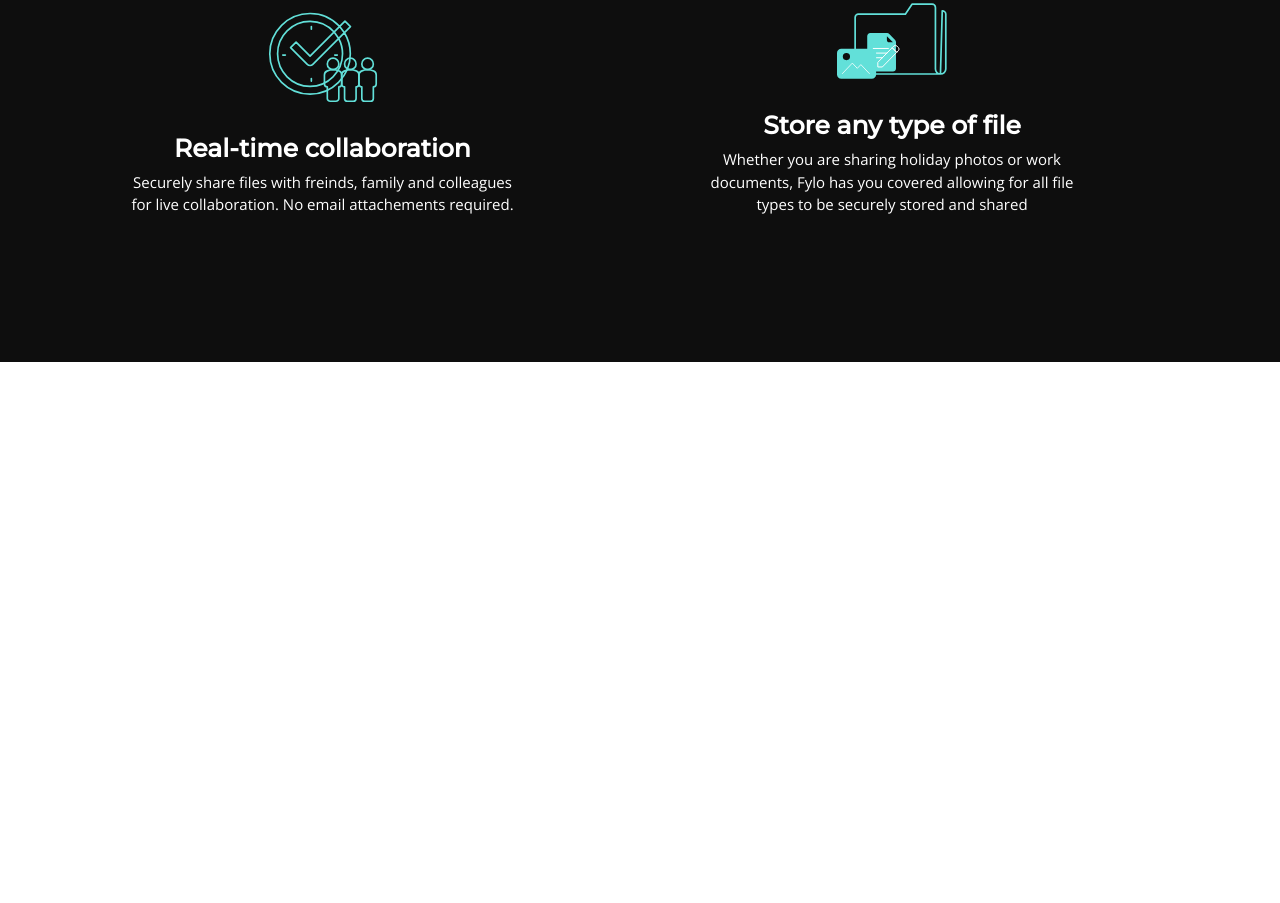
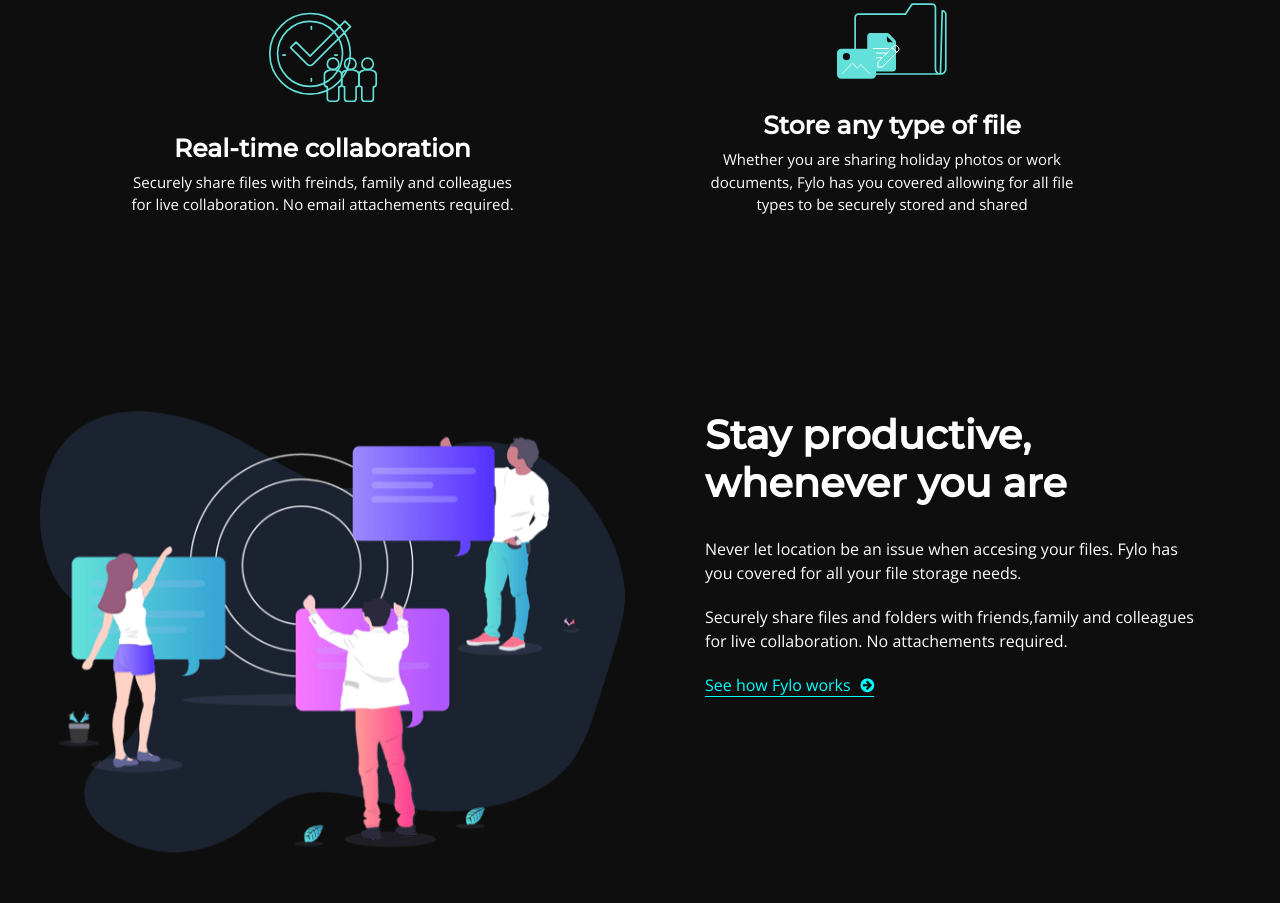
Before and after one commit to sushmithareddy10/fylo, a plain HTML site: page index.html in a window 1280 px wide. Shown: the part 1291-2194 px from the top of the page. Before the commit the page ends 1653 px from the top, so only its background shows below. Drawn offline with nearby package versions, Linux system fonts and the light colour scheme; a web font is replaced by a local one.

Commit message:
added productive section

```diff
--- a/css/responsive.css
+++ b/css/responsive.css
@@ -2,6 +2,10 @@
     .fix-center{
         width:90%;
     }
+    .introduction .heading p {
+        font-size: 18px;
+    }
+
     .properties .prop-items{
         max-width: 420px;
         margin: 0px auto;
@@ -18,4 +22,21 @@
         font-size: 20px;
       }
 
+      .productive .heading{
+        padding-left: 0px;
+        padding-top: 110px;
+     }
+     .productive .heading h1{
+        max-width: 700px;
+     }
+     .productive .heading p {
+        font-size: 20px;
+        max-width: 667px;
+    }
+
+    .productive .heading a {
+        font-size: 22px;
+    }
+
+
 }
--- a/css/style.css
+++ b/css/style.css
@@ -82,9 +82,9 @@
 }
 
 .introduction .heading h1{
-    max-width: 530px;
-    font-size: 25px;
-    font-weight: 600;
+    max-width: 560px;
+    font-size: 30px;
+    font-weight: 800;
     text-align: center;
     line-height: 40px;
     padding-top: 20px;
@@ -157,3 +157,35 @@
     font-weight: 100;
     font-size: 15px;
   }
+
+  .productive{
+    background: #0e0e0e;
+    padding: 50px 0px;
+    margin-top: -1px;
+  }
+  .productive .heading{
+     padding-left: 50px;
+  }
+
+  .productive .heading h1{
+     color: white;
+     max-width: 400px;
+     font-weight: 600;
+     margin-bottom: 30px;
+  }
+
+  .productive .heading p{
+    color: white;
+    max-width: 500px;
+    margin-bottom: 20px;
+ }
+ .productive .heading a{
+     margin-top: 30px;
+     color: #00FFFF;
+     text-decoration: none;
+     border-bottom: solid 1px #00FFFF;
+
+ }
+ .productive .heading a i{
+    margin-left: 10px;
+}
--- a/index.html
+++ b/index.html
@@ -112,6 +112,27 @@
         </div>
        </div>
     </section>
+
+    <section class="productive">
+        <div class="fix-center">
+            <div class="row">
+                <div class="col-lg-6">
+                   <div class="image">
+                    <img src="./images/illustration-stay-productive.png" alt="Stay-productive">
+                   </div>
+                </div>
+                <div class="col-lg-6">
+                    <div class="heading">
+                        <h1>Stay productive, whenever you are</h1>
+                        <p>Never let location be an issue when accesing your files. Fylo has you covered for all your file storage needs.</p>
+                        <p>Securely share files and folders with friends,family and colleagues for live collaboration. No attachements required.</p>
+                        <a href="#">See how Fylo works<i class="fa fa-arrow-circle-right"></i></a>
+                    </div>
+                </div>
+            </div>
+        </div>
+    </section>
+
     <script src="/js/jquery-3.3.1.slim.min.js"></script>
     <script src="/js/bootstrap.min.js"></script>
     <script src="/js/popper.min.js"></script>
```
Also changed, not shown: images/illustration-stay-productive.png (added).
